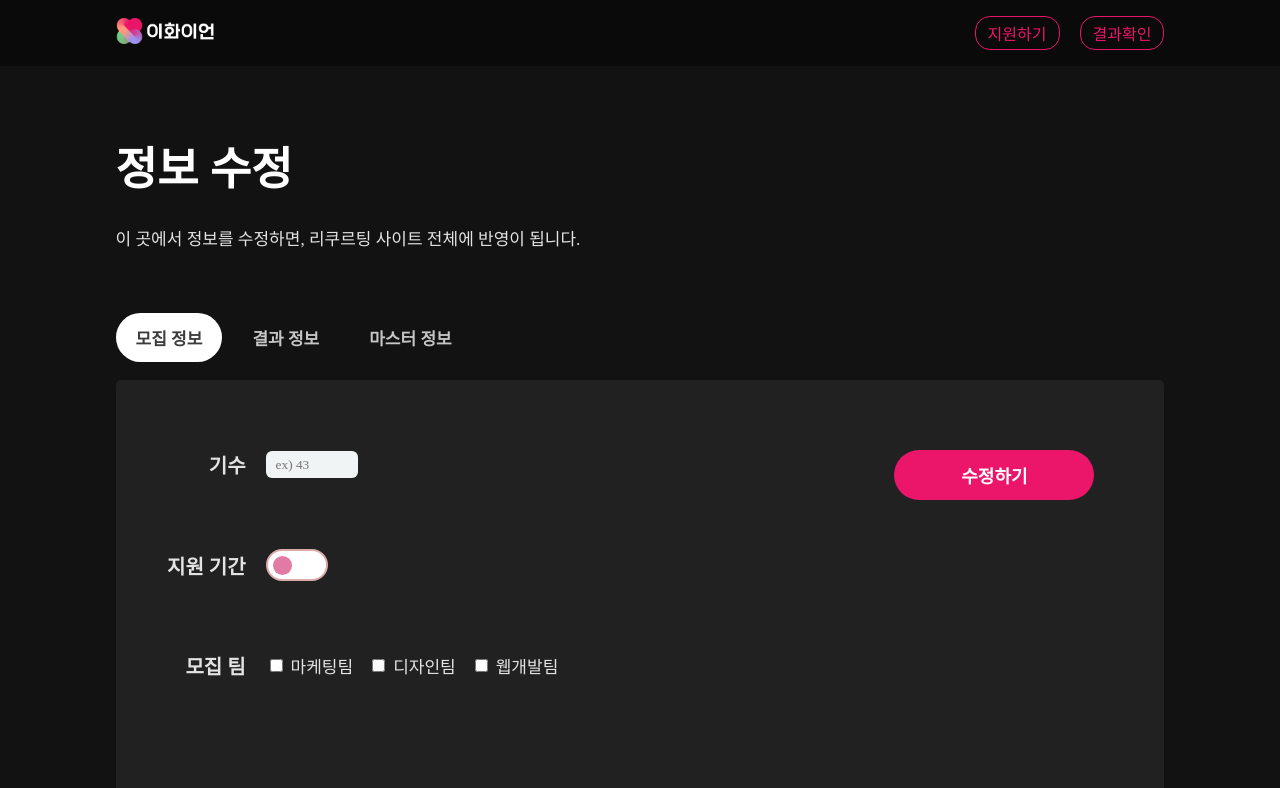
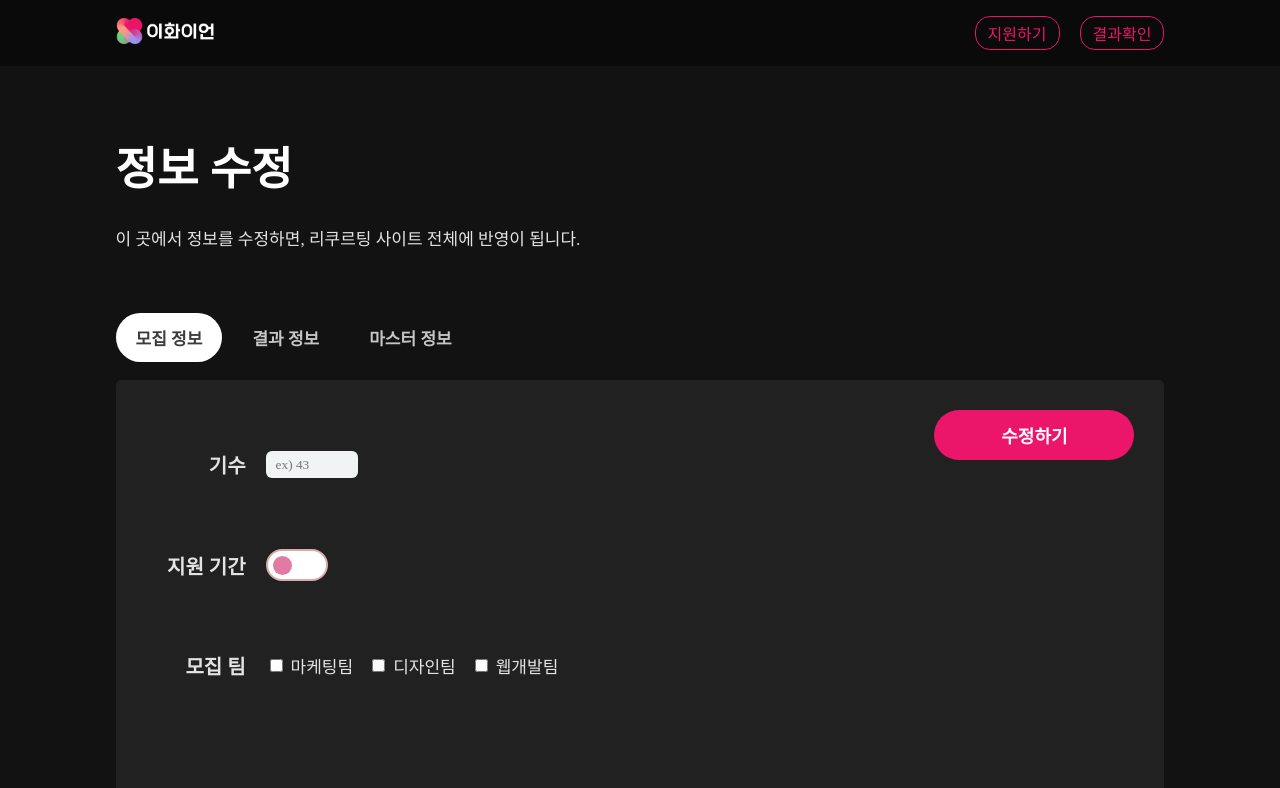
Before and after one commit to hyeinNa/recruiting_2023, a React (Create React App) app in the folder client/: page /admin/modifyInfo/1 in a window 1280 px wide. Shown: the top 788 px of the page. Built offline with nearby package versions, Linux system fonts and the light colour scheme; no server answers; a web font is replaced by a local one.

Commit message:
#38 변수 정보 수정하기 버튼 고정

```diff
--- a/client/src/components/views/AdminPages/ModifyRecruitInfo.css
+++ b/client/src/components/views/AdminPages/ModifyRecruitInfo.css
@@ -7,10 +7,16 @@
   justify-content: space-between;
   background-color: #212122;
   border-radius: 5px;
+  position: relative;
 }
 .modify_recruitInfo_content_container {
   display: flex;
   flex-direction: column;
+}
+.recruitInfo_update_button {
+  position: absolute;
+  top: 30px;
+  right: 30px;
 }
 .recruitInfo_update_button button {
   border: 0;
@@ -19,8 +25,6 @@
   font-size: 18px;
   font-weight: 600;
   border-radius: 100px;
-  margin-left: 20px;
-  margin-right: 20px;
   background-color: #eb166a;
   color: #ffffff;
 }
```
